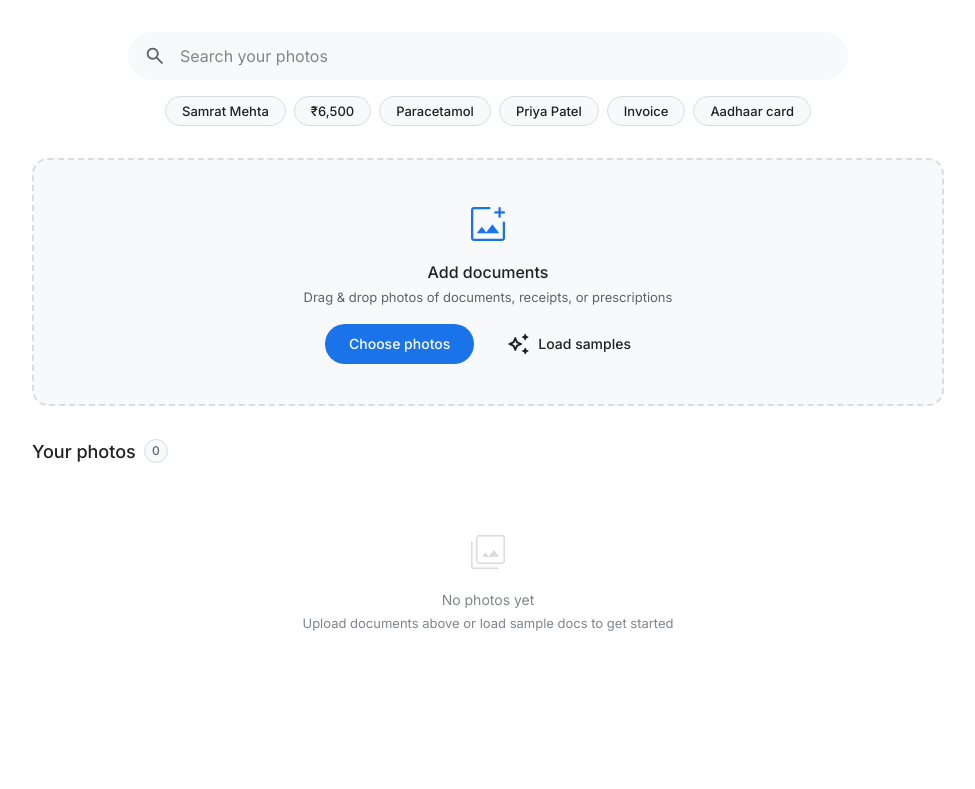
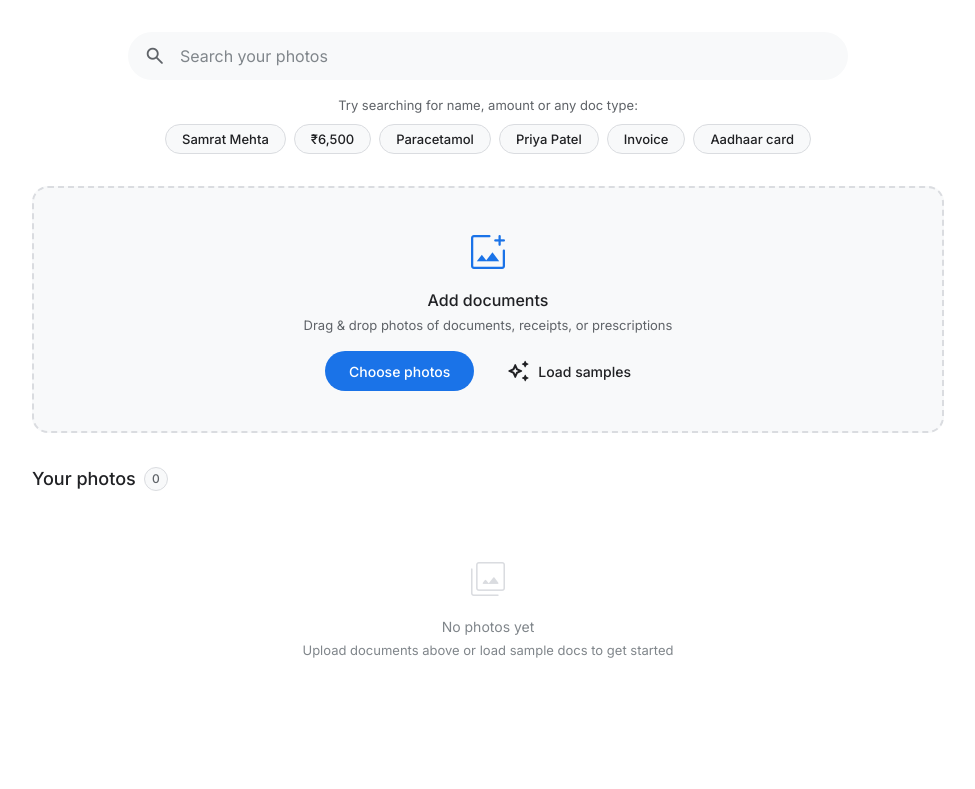
Before and after one commit to Princeguptaa/GooglePhotos, a Flask app: page / in a window 1280 px wide. Shown: the part 65-854 px from the top of the page, without its empty margins (152-1127 px from the left). Before the commit the page ends 696 px from the top, so only its background shows below. Run offline with Flask 3, Linux system fonts and the light colour scheme; data comes from the database, SQL or seed files in the repository; data that the repository does not hold is empty; some libraries are stand-ins or nearby versions; some web fonts are replaced.

Commit message:
Fix UI feedback, generate realistic sample images, and optimize Tesseract OCR speed

```diff
--- a/config.py
+++ b/config.py
@@ -16,7 +16,7 @@ class Config:
 
     # OCR
     TESSERACT_CMD = os.environ.get('TESSERACT_CMD', 'C:\\Program Files\\Tesseract-OCR\\tesseract.exe' if os.name == 'nt' and os.path.exists('C:\\Program Files\\Tesseract-OCR\\tesseract.exe') else 'tesseract')
-    TESSERACT_PSM = 3             # Page segmentation mode: 3 = Fully automatic
+    TESSERACT_PSM = 11            # Page segmentation mode: 11 = Sparse text (much faster)
     TESSERACT_OEM = 1             # OCR engine mode: 1 = Neural nets LSTM only (faster, no legacy fallback)
 
     # Search
--- a/ocr/engine.py
+++ b/ocr/engine.py
@@ -7,9 +7,9 @@ from config import Config
 
 # Maximum pixel dimension (longest side) fed to Tesseract.
 # Phone photos are often 3000-4000px — Tesseract time scales roughly
-# quadratically with pixel count, so downsizing to 800px gives a
+# quadratically with pixel count, so downsizing to 600px gives a
 # massive speedup with minimal OCR quality loss for document text.
-OCR_MAX_DIMENSION = 800
+OCR_MAX_DIMENSION = 600
 
 # Hard timeout in seconds for a single Tesseract invocation.
 # On Render free tier (0.1 CPU), large images can take 30-60s+.
--- a/static/css/style.css
+++ b/static/css/style.css
@@ -332,15 +332,25 @@ body {
 }
 
 /* Suggestion chips */
+.suggestion-container {
+    margin-top: 16px;
+    max-width: 720px;
+    margin-left: auto;
+    margin-right: auto;
+    text-align: center;
+}
+
+.suggestion-label {
+    font-size: 13px;
+    color: var(--text-secondary);
+    margin-bottom: 8px;
+}
+
 .suggestion-chips {
     display: flex;
     flex-wrap: wrap;
     gap: 8px;
     justify-content: center;
-    margin-top: 16px;
-    max-width: 720px;
-    margin-left: auto;
-    margin-right: auto;
 }
 
 .chip {
--- a/static/js/app.js
+++ b/static/js/app.js
@@ -127,10 +127,11 @@ document.addEventListener('DOMContentLoaded', () => {
     }
 
     if (loadSampleBtn) {
-        loadSampleBtn.addEventListener('click', async () => {
+        loadSampleBtn.addEventListener('click', async (e) => {
+            e.stopPropagation();
             loadSampleBtn.disabled = true;
             const originalHTML = loadSampleBtn.innerHTML;
-            loadSampleBtn.innerHTML = '<span class="material-symbols-rounded" style="animation:spin 1s linear infinite">progress_activity</span><span class="header-btn-label">Loading…</span>';
+            loadSampleBtn.innerHTML = '<span class="material-symbols-rounded" style="animation:spin 1s linear infinite">progress_activity</span>Loading…';
             try {
                 const response = await fetch('/api/load-samples', {
                     method: 'POST',
--- a/templates/index.html
+++ b/templates/index.html
@@ -64,13 +64,16 @@
                     <span class="material-symbols-rounded">close</span>
                 </button>
             </div>
-            <div class="suggestion-chips">
-                <button type="button" class="chip" data-query="Samrat Mehta">Samrat Mehta</button>
+            <div class="suggestion-container">
+                <p class="suggestion-label">Try searching for name, amount or any doc type:</p>
+                <div class="suggestion-chips">
+                    <button type="button" class="chip" data-query="Samrat Mehta">Samrat Mehta</button>
                 <button type="button" class="chip" data-query="6500">₹6,500</button>
                 <button type="button" class="chip" data-query="Paracetamol">Paracetamol</button>
                 <button type="button" class="chip" data-query="Priya Patel">Priya Patel</button>
                 <button type="button" class="chip" data-query="Invoice">Invoice</button>
                 <button type="button" class="chip" data-query="Aadhaar">Aadhaar card</button>
+                </div>
             </div>
         </section>
 
```
Also changed, not shown: mock_data/mock_aadhaar.png, mock_data/mock_distractor_2.png, mock_data/mock_marksheet.png, mock_data/mock_medicine.png, mock_data/mock_payment.png, mock_data/mock_receipt.png.
